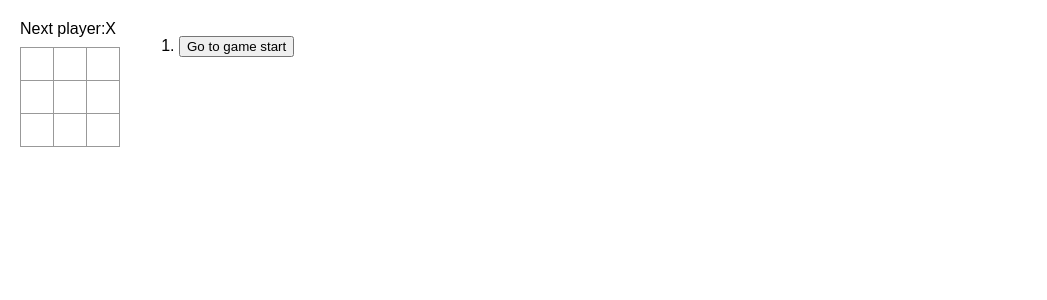
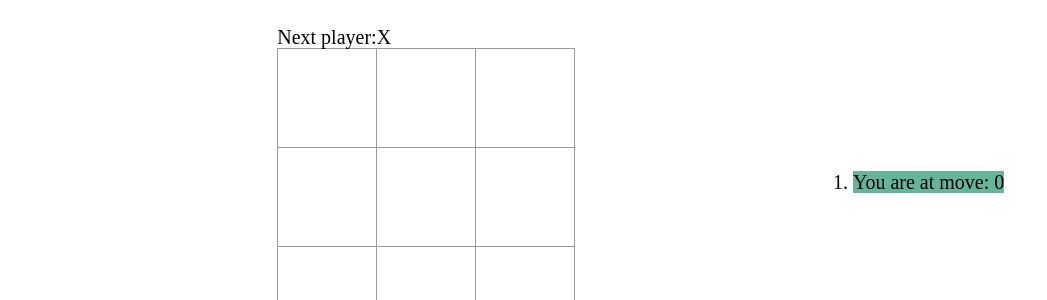
Before and after one commit to DeliaBarron/tic-tac-toe-ReactExer-withNotes, a React (Create React App) app: page / in a window 1280 px wide. Shown: the top 300 px of the page, without its empty margins (0-1047 px from the left). Built offline with nearby package versions, Linux system fonts and the light colour scheme.

Commit message:
First Extra: 'You are at move:' indicator

```diff
--- a/src/App.js
+++ b/src/App.js
@@ -94,6 +94,7 @@ function Board({ xIsNext, currentSquares, onPlay }) {
 
     function jumpToMove(moveIndex){
       setCurrentMove(moveIndex)
+      console.log(history)
       /*0 % 2 =0 true xIsNext
         1 % 2 =1 false !xIsNext
         2 % 2 =0 true xIsNext
@@ -101,16 +102,18 @@ function Board({ xIsNext, currentSquares, onPlay }) {
     }
     const moves = history.map((squares, moveIndex) => {
       let description
-      console.log(squares)
+      console.log('history map element',squares, moveIndex)
       if(moveIndex > 0){
-        description ='Go to move #'+ moveIndex
-      }
-      else{
-        description= 'Go to game start'
+        description='Go to move: '+moveIndex
+      } else if(moveIndex===0){
+        description='Go to start game'
       }
       return (
-        <li key={moveIndex}>
-          <button onClick={() => jumpToMove(moveIndex)}>{description}</button>
+        <li key={moveIndex}>{
+          currentMove===moveIndex?
+            <span className="actual-move">{'You are at move: '+currentMove}</span>:
+           <button className="jump-btn" onClick={() => jumpToMove(moveIndex)}>{description}</button>
+        }
         </li>
       )
     })
--- a/src/style.css
+++ b/src/style.css
@@ -1,90 +1,47 @@
 * {
-    box-sizing: border-box;
-  }
-
-  body {
-    font-family: sans-serif;
-    margin: 20px;
+    margin: 0;
     padding: 0;
-  }
-
-  h1 {
-    margin-top: 0;
-    font-size: 22px;
-  }
-
-  h2 {
-    margin-top: 0;
     font-size: 20px;
   }
-
-  h3 {
-    margin-top: 0;
-    font-size: 18px;
-  }
-
-  h4 {
-    margin-top: 0;
-    font-size: 16px;
-  }
-
-  h5 {
-    margin-top: 0;
-    font-size: 14px;
-  }
-
-  h6 {
-    margin-top: 0;
-    font-size: 12px;
-  }
-
-  code {
-    font-size: 1.2em;
-  }
-
-  ul {
-    padding-left: 20px;
-  }
-
-  * {
-    box-sizing: border-box;
-  }
-
-  body {
-    font-family: sans-serif;
-    margin: 20px;
-    padding: 0;
-  }
-
   .square {
     background: #fff;
     border: 1px solid #999;
     float: left;
-    font-size: 24px;
+    font-size: 3rem;
     font-weight: bold;
     line-height: 34px;
-    height: 34px;
+    height: 100px;
     margin-right: -1px;
     margin-top: -1px;
     padding: 0;
     text-align: center;
-    width: 34px;
+    width: 100px;
   }
+  /* .status {
+   margin: 5% 0% 5% 0%;
 
-  .board-row:after {
-    clear: both;
-    content: '';
-    display: table;
-  }
-
-  .status {
-    margin-bottom: 10px;
-  }
+  } */
   .game {
+    margin-top: 2%;
     display: flex;
     flex-direction: row;
+    justify-content: space-evenly;
+    align-items: center;
   }
-
-  .game-history {
-    margin-left: 20px;
+  .game-history{
+    width:auto;
+    /* margin: ; */
   }
+  .actual-move{
+    background-color: rgb(101, 180, 155);
+  }
+  li{
+    height: 1.5rem;
+    width: 120%;
+    margin: 1%;
+  }
+  li button{
+    height: 100%;
+    background-color:cornflowerblue;
+    border: none;
+  }
```
